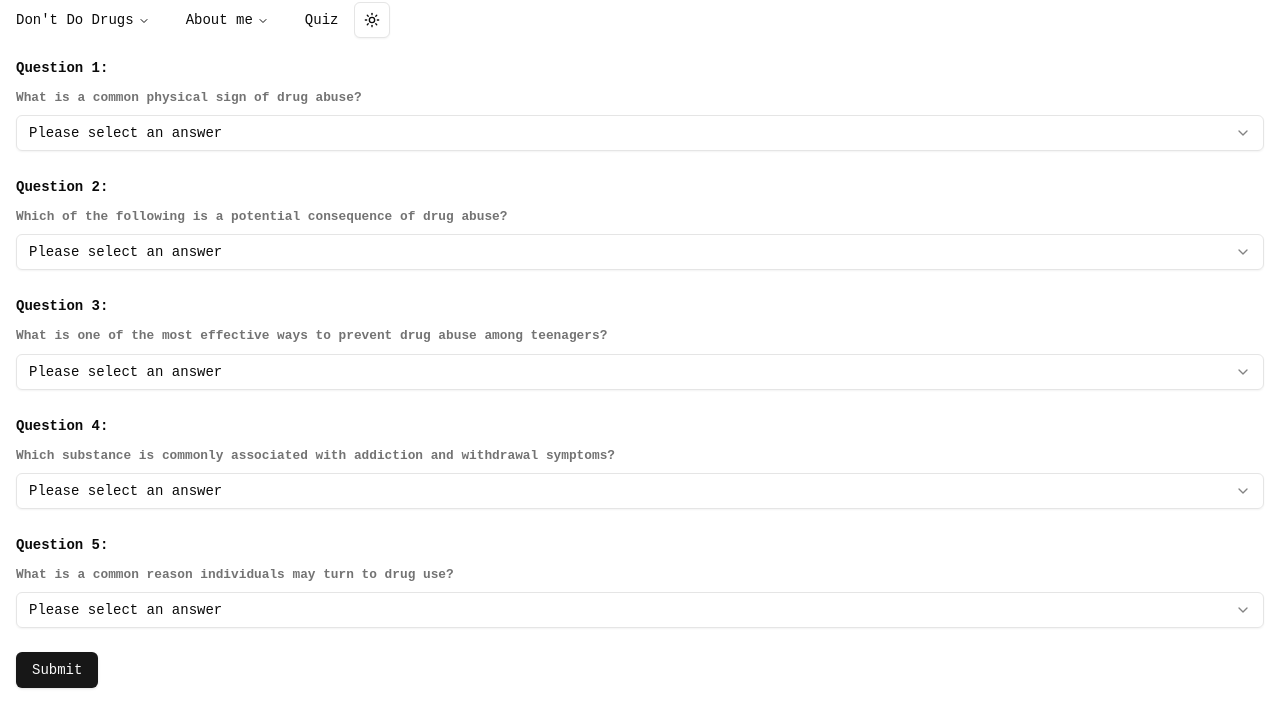
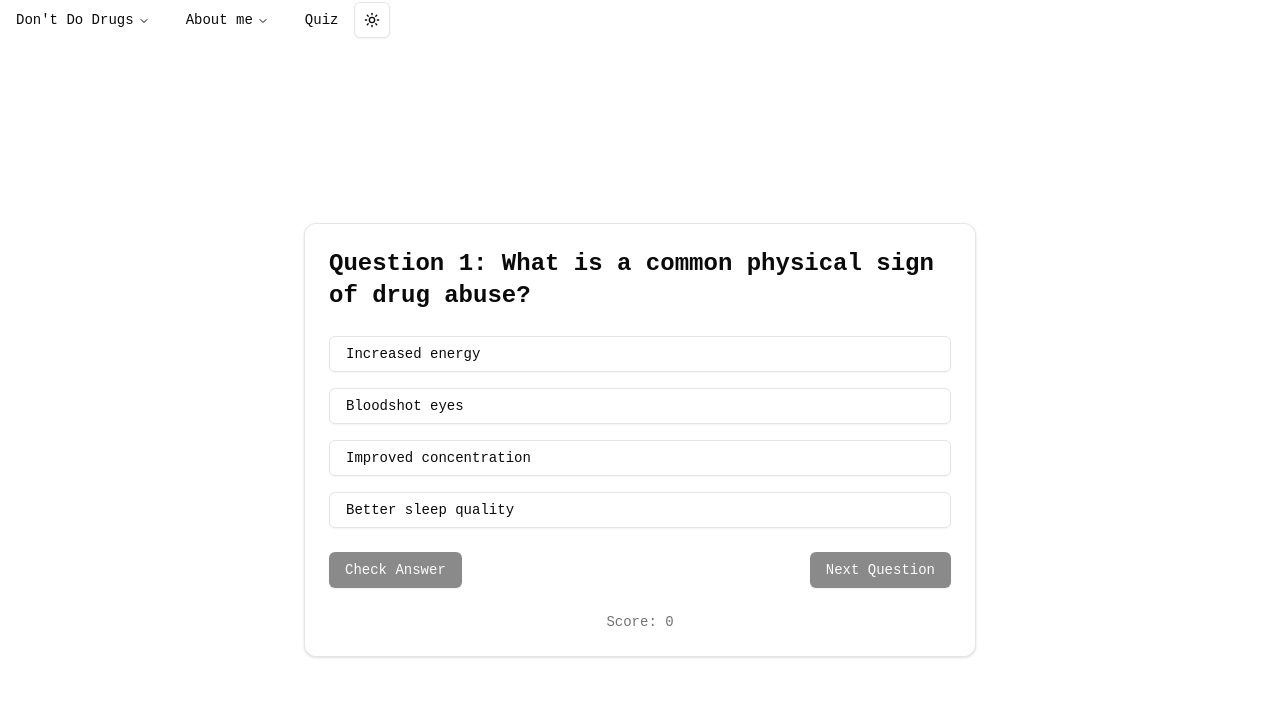
Before and after one commit to weisintai/heartcode-group-7, a Next.js app: page /quiz in a window 1280 px wide. Shown: the top 728 px of the page. Built offline with nearby package versions, Linux system fonts and the light colour scheme.

Commit message:
Refactor components for improved structure and maintainability

```diff
--- a/src/app/quiz/page.tsx
+++ b/src/app/quiz/page.tsx
@@ -1,223 +1,177 @@
 "use client";
 
-import { useForm } from "react-hook-form";
-import { zodResolver } from "@hookform/resolvers/zod";
-import { z } from "zod";
-import {
-  Form,
-  FormControl,
-  FormDescription,
-  FormField,
-  FormItem,
-  FormLabel,
-  FormMessage,
-} from "@/components/ui/form";
+import { useState } from "react";
+import { Card, CardContent } from "@/components/ui/card";
 import { Button } from "@/components/ui/button";
-import {
-  Select,
-  SelectContent,
-  SelectItem,
-  SelectTrigger,
-  SelectValue,
-} from "@/components/ui/select";
 import { useToast } from "@/hooks/use-toast";
 
-const FormSchema = z.object({
-  question1: z.string(),
-  question2: z.string(),
-  question3: z.string(),
-  question4: z.string(),
-  question5: z.string(),
-});
+const quizData = [
+  {
+    question: "What is a common physical sign of drug abuse?",
+    answers: [
+      "Increased energy",
+      "Bloodshot eyes",
+      "Improved concentration",
+      "Better sleep quality",
+    ],
+    correctAnswer: 1,
+  },
+  {
+    question:
+      "Which of the following is a potential consequence of drug abuse?",
+    answers: [
+      "Improved social skills",
+      "Legal issues",
+      "Better academic performance",
+      "Enhanced creativity",
+    ],
+    correctAnswer: 1,
+  },
+  {
+    question:
+      "What is one of the most effective ways to prevent drug abuse among teenagers?",
+    answers: [
+      "Ignoring the issue",
+      "Open communication about risks",
+      "Allowing them to experiment",
+      "Social isolation",
+    ],
+    correctAnswer: 1,
+  },
+  {
+    question:
+      "Which substance is commonly associated with addiction and withdrawal symptoms?",
+    answers: ["Caffeine", "Alcohol", "Sugar", "Nicotine"],
+    correctAnswer: 3,
+  },
+  {
+    question: "What is a common reason individuals may turn to drug use?",
+    answers: [
+      "To enhance their health",
+      "To cope with stress or trauma",
+      "To improve their relationships",
+      "To achieve personal goals",
+    ],
+    correctAnswer: 1,
+  },
+];
 
 export default function Quiz() {
+  const [currentQuestion, setCurrentQuestion] = useState(0);
+  const [selectedAnswer, setSelectedAnswer] = useState<number | null>(null);
+  const [showResult, setShowResult] = useState(false);
+  const [score, setScore] = useState(0);
   const { toast } = useToast();
 
-  const form = useForm<z.infer<typeof FormSchema>>({
-    resolver: zodResolver(FormSchema),
-  });
+  const handleAnswerClick = (answerIndex: number) => {
+    setSelectedAnswer(answerIndex);
+  };
 
-  function onSubmit(data: z.infer<typeof FormSchema>) {
-    let score = 0;
+  const handleShowResult = () => {
+    if (selectedAnswer !== null) {
+      const isCorrect =
+        selectedAnswer === quizData[currentQuestion].correctAnswer;
+      if (isCorrect) {
+        setScore((prevScore) => prevScore + 1);
+      }
+      setShowResult(true);
+    }
+  };
 
-    // Example scoring logic (adjust based on correct answers)
-    if (data.question1 === "B") score++;
-    if (data.question2 === "B") score++;
-    if (data.question3 === "B") score++;
-    if (data.question4 === "D") score++;
-    if (data.question5 === "B") score++;
+  const handleNextQuestion = () => {
+    if (currentQuestion < quizData.length - 1) {
+      setCurrentQuestion(currentQuestion + 1);
+      setSelectedAnswer(null);
+      setShowResult(false);
+    } else {
+      // Quiz finished
+      toast({
+        title: "Quiz Completed",
+        description: `Your final score: ${
+          score +
+          (showResult &&
+          selectedAnswer === quizData[currentQuestion].correctAnswer
+            ? 1
+            : 0)
+        }/5`,
+        variant: "default",
+      });
+    }
+  };
 
-    toast({
-      title: `Thank you for participating!`,
-      description: `Your score: ${score}/5. Thank you for raising awareness!`,
-    });
-  }
+  const question = quizData[currentQuestion];
 
   return (
-    <div className="p-4">
-      <Form {...form}>
-        <form onSubmit={form.handleSubmit(onSubmit)} className="w2/3 space-y-6">
-          <FormField
-            control={form.control}
-            name="question1"
-            render={({ field }) => (
-              <FormItem>
-                <FormLabel className="font-bold">Question 1:</FormLabel>
-                <FormDescription className="font-semibold">
-                  What is a common physical sign of drug abuse?
-                </FormDescription>
-                <Select
-                  onValueChange={field.onChange}
-                  defaultValue={field.value}
-                >
-                  <FormControl>
-                    <SelectTrigger>
-                      <SelectValue placeholder="Please select an answer" />
-                    </SelectTrigger>
-                  </FormControl>
-                  <SelectContent>
-                    <SelectItem value="A">Increased energy</SelectItem>
-                    <SelectItem value="B">Bloodshot eyes</SelectItem>
-                    <SelectItem value="C">Improved concentration</SelectItem>
-                    <SelectItem value="D">Better sleep quality</SelectItem>
-                  </SelectContent>
-                </Select>
-                <FormMessage />
-              </FormItem>
+    <div className="flex min-h-screen items-center justify-center p-4 bg-background">
+      <Card className="w-full max-w-2xl">
+        <CardContent className="p-6 space-y-6">
+          <h2 className="text-2xl font-semibold mb-4 text-foreground">
+            Question {currentQuestion + 1}: {question.question}
+          </h2>
+          <div className="space-y-4">
+            {question.answers.map((answer, index) => (
+              <Button
+                key={index}
+                className={`w-full justify-start text-left ${
+                  selectedAnswer === index
+                    ? showResult
+                      ? index === question.correctAnswer
+                        ? "bg-green-100 dark:bg-green-900 border-green-500 border-2 dark:border-green-700"
+                        : "bg-red-100 dark:bg-red-900 border-red-500 border-2 dark:border-red-700"
+                      : "bg-primary/10"
+                    : ""
+                } ${
+                  showResult && index === question.correctAnswer
+                    ? "bg-green-100 dark:bg-green-900 border-green-500 border-2 dark:border-green-700"
+                    : ""
+                }`}
+                variant="outline"
+                onClick={() => handleAnswerClick(index)}
+                disabled={showResult}
+              >
+                {answer}
+              </Button>
+            ))}
+          </div>
+          <div className="mt-6 flex justify-between">
+            {!showResult && (
+              <Button
+                onClick={handleShowResult}
+                disabled={selectedAnswer === null}
+                className="mr-4"
+              >
+                Check Answer
+              </Button>
             )}
-          />
-          <FormField
-            control={form.control}
-            name="question2"
-            render={({ field }) => (
-              <FormItem>
-                <FormLabel className="font-bold">Question 2:</FormLabel>
-                <FormDescription className="font-semibold">
-                  Which of the following is a potential consequence of drug
-                  abuse?
-                </FormDescription>
-                <Select
-                  onValueChange={field.onChange}
-                  defaultValue={field.value}
-                >
-                  <FormControl>
-                    <SelectTrigger>
-                      <SelectValue placeholder="Please select an answer" />
-                    </SelectTrigger>
-                  </FormControl>
-                  <SelectContent>
-                    <SelectItem value="A">Improved social skills</SelectItem>
-                    <SelectItem value="B">Legal issues</SelectItem>
-                    <SelectItem value="C">
-                      Better academic performance
-                    </SelectItem>
-                    <SelectItem value="D">Enhanced creativity</SelectItem>
-                  </SelectContent>
-                </Select>
-                <FormMessage />
-              </FormItem>
-            )}
-          />
-          <FormField
-            control={form.control}
-            name="question3"
-            render={({ field }) => (
-              <FormItem>
-                <FormLabel className="font-bold">Question 3:</FormLabel>
-                <FormDescription className="font-semibold">
-                  What is one of the most effective ways to prevent drug abuse
-                  among teenagers?
-                </FormDescription>
-                <Select
-                  onValueChange={field.onChange}
-                  defaultValue={field.value}
-                >
-                  <FormControl>
-                    <SelectTrigger>
-                      <SelectValue placeholder="Please select an answer" />
-                    </SelectTrigger>
-                  </FormControl>
-                  <SelectContent>
-                    <SelectItem value="A">Ignoring the issue</SelectItem>
-                    <SelectItem value="B">
-                      Open communication about risks
-                    </SelectItem>
-                    <SelectItem value="C">
-                      Allowing them to experiment
-                    </SelectItem>
-                    <SelectItem value="D">Social isolation</SelectItem>
-                  </SelectContent>
-                </Select>
-                <FormMessage />
-              </FormItem>
-            )}
-          />
-          <FormField
-            control={form.control}
-            name="question4"
-            render={({ field }) => (
-              <FormItem>
-                <FormLabel className="font-bold">Question 4:</FormLabel>
-                <FormDescription className="font-semibold">
-                  Which substance is commonly associated with addiction and
-                  withdrawal symptoms?
-                </FormDescription>
-                <Select
-                  onValueChange={field.onChange}
-                  defaultValue={field.value}
-                >
-                  <FormControl>
-                    <SelectTrigger>
-                      <SelectValue placeholder="Please select an answer" />
-                    </SelectTrigger>
-                  </FormControl>
-                  <SelectContent>
-                    <SelectItem value="A">Caffeine</SelectItem>
-                    <SelectItem value="B">Alcohol</SelectItem>
-                    <SelectItem value="C">Sugar</SelectItem>
-                    <SelectItem value="D">Nicotine</SelectItem>
-                  </SelectContent>
-                </Select>
-                <FormMessage />
-              </FormItem>
-            )}
-          />
-          <FormField
-            control={form.control}
-            name="question5"
-            render={({ field }) => (
-              <FormItem>
-                <FormLabel className="font-bold">Question 5:</FormLabel>
-                <FormDescription className="font-semibold">
-                  What is a common reason individuals may turn to drug use?
-                </FormDescription>
-                <Select
-                  onValueChange={field.onChange}
-                  defaultValue={field.value}
-                >
-                  <FormControl>
-                    <SelectTrigger>
-                      <SelectValue placeholder="Please select an answer" />
-                    </SelectTrigger>
-                  </FormControl>
-                  <SelectContent>
-                    <SelectItem value="A">To enhance their health</SelectItem>
-                    <SelectItem value="B">
-                      To cope with stress or trauma
-                    </SelectItem>
-                    <SelectItem value="C">
-                      To improve their relationships
-                    </SelectItem>
-                    <SelectItem value="D">To achieve personal goals</SelectItem>
-                  </SelectContent>
-                </Select>
-                <FormMessage />
-              </FormItem>
-            )}
-          />
-          <Button type="submit">Submit</Button>
-        </form>
-      </Form>
+            <Button onClick={handleNextQuestion} disabled={!showResult}>
+              {currentQuestion < quizData.length - 1
+                ? "Next Question"
+                : "Finish Quiz"}
+            </Button>
+          </div>
+          {showResult && (
+            <div className="mt-4 text-center">
+              <p
+                className={
+                  selectedAnswer === question.correctAnswer
+                    ? "text-green-600 dark:text-green-400"
+                    : "text-red-600 dark:text-red-400"
+                }
+              >
+                {selectedAnswer === question.correctAnswer
+                  ? "Correct!"
+                  : `Incorrect. The correct answer is: ${
+                      question.answers[question.correctAnswer]
+                    }`}
+              </p>
+            </div>
+          )}
+          <div className="mt-4 text-center text-sm text-muted-foreground">
+            Score: {score}
+            {currentQuestion < quizData.length - 1 ? "" : "/5"}
+          </div>
+        </CardContent>
+      </Card>
     </div>
   );
 }
```
